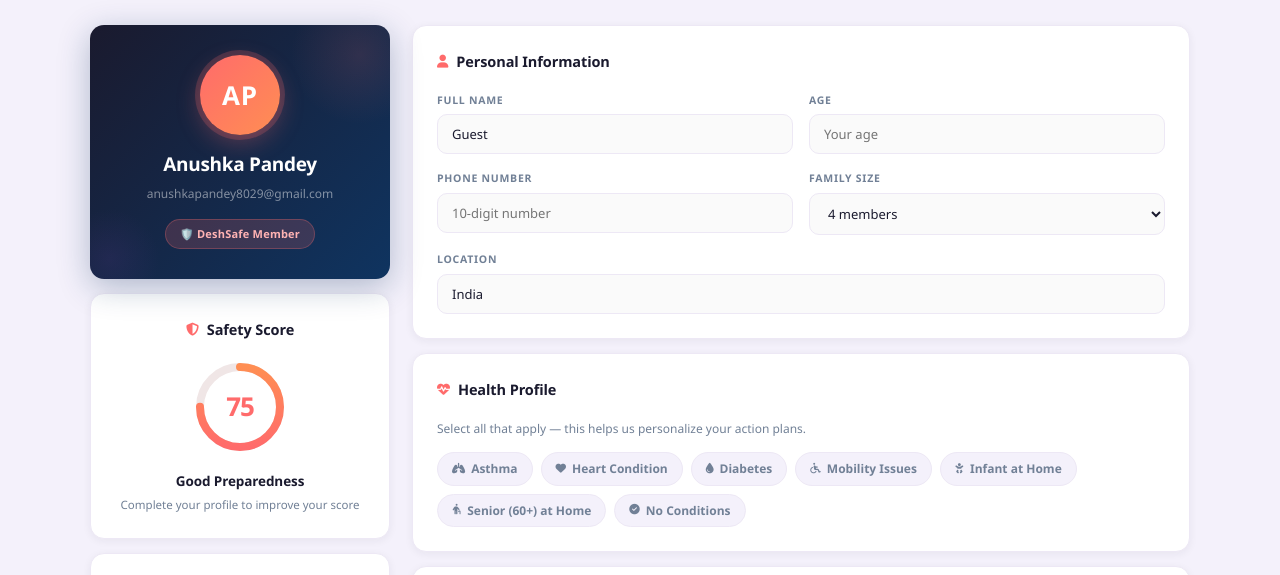
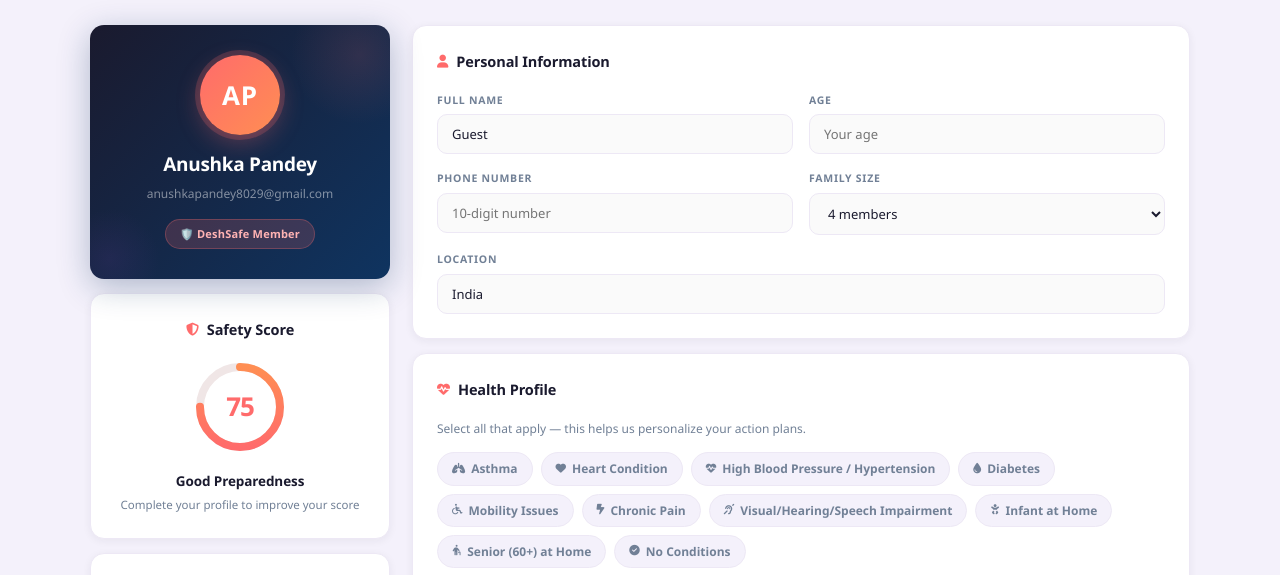
Before and after one commit to rhalbhavi/deshsafe, a website: page frontend/profile.html in a window 1280 px wide. Shown: the part 168-743 px from the top of the page. Drawn offline with Linux system fonts and the light colour scheme; no server answers.

Commit message:
Update profile.html

```diff
--- a/frontend/profile.html
+++ b/frontend/profile.html
@@ -146,21 +146,39 @@
                             <div class="health-tag active" onclick="this.classList.toggle('active')">
                                 <i class="fa-solid fa-lungs"></i> Asthma
                             </div>
+
                             <div class="health-tag" onclick="this.classList.toggle('active')">
                                 <i class="fa-solid fa-heart"></i> Heart Condition
                             </div>
+
+                            <div class="health-tag" onclick="this.classList.toggle('active')">
+                                <i class="fa-solid fa-heart-pulse"></i> High Blood Pressure / Hypertension
+                            </div>
+
                             <div class="health-tag" onclick="this.classList.toggle('active')">
                                 <i class="fa-solid fa-droplet"></i> Diabetes
                             </div>
+
                             <div class="health-tag" onclick="this.classList.toggle('active')">
                                 <i class="fa-solid fa-wheelchair"></i> Mobility Issues
                             </div>
+
+                            <div class="health-tag" onclick="this.classList.toggle('active')">
+                                <i class="fa-solid fa-bolt-lightning"></i> Chronic Pain
+                            </div>
+
+                            <div class="health-tag" onclick="this.classList.toggle('active')">
+                                <i class="fa-solid fa-ear-deaf"></i> Visual/Hearing/Speech Impairment
+                            </div>
+
                             <div class="health-tag" onclick="this.classList.toggle('active')">
                                 <i class="fa-solid fa-baby"></i> Infant at Home
                             </div>
+
                             <div class="health-tag" onclick="this.classList.toggle('active')">
                                 <i class="fa-solid fa-person-cane"></i> Senior (60+) at Home
                             </div>
+
                             <div class="health-tag" onclick="this.classList.toggle('active')">
                                 <i class="fa-solid fa-circle-check"></i> No Conditions
                             </div>
```
